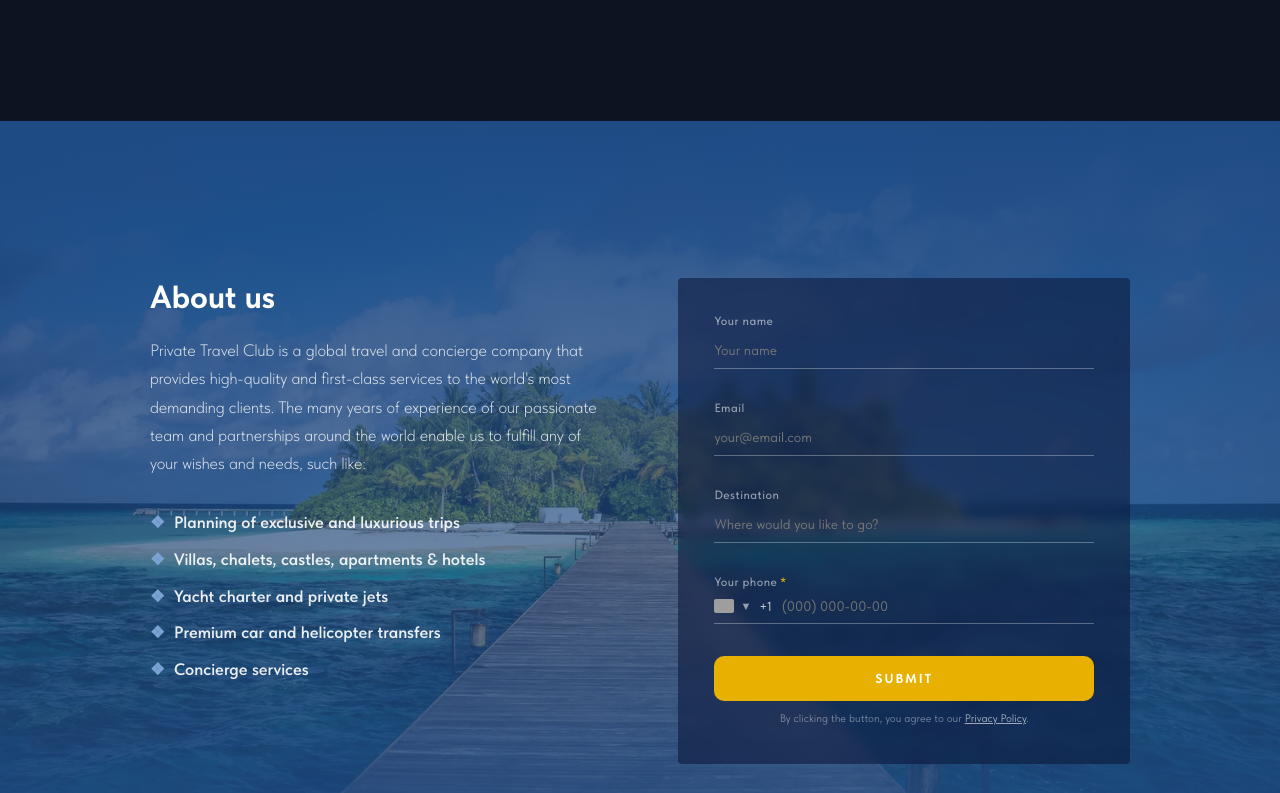
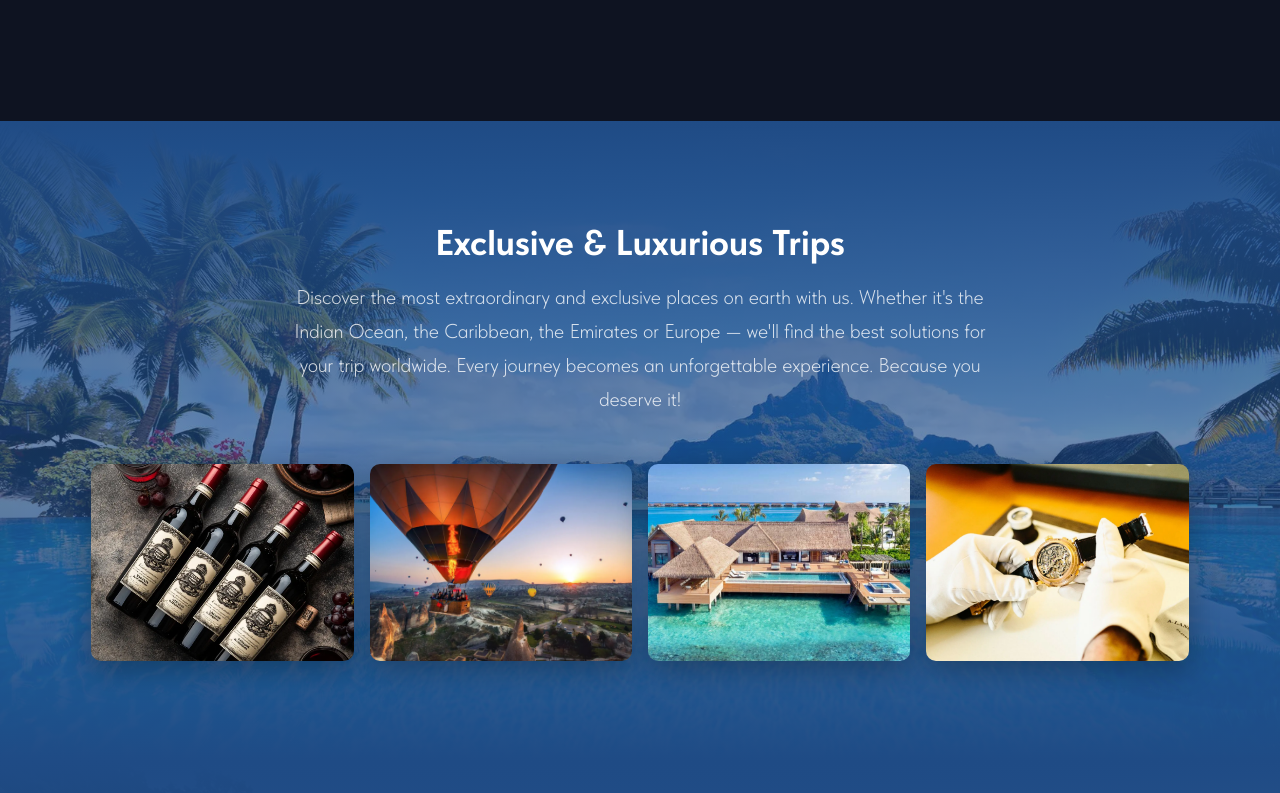
Before and after one commit to deminvv1/Private-Travel-Club, a Next.js app: page /en in a window 1280 px wide. Shown: the part 1947-2740 px from the top of the page. Built offline with nearby package versions, Linux system fonts and the light colour scheme; grey boxes are pictures that could not be loaded.

Commit message:
Add Playfair+Hanken fonts, ServiceCards, PlanTrip sections; remove IntroSection from homepage

```diff
--- a/app/[locale]/page.tsx
+++ b/app/[locale]/page.tsx
@@ -1,7 +1,6 @@
 import type { Metadata } from 'next'
 import Header from '@/components/Header'
 import Hero from '@/components/Hero'
-import IntroSection from '@/components/IntroSection'
 import ServiceSection from '@/components/ServiceSection'
 import GalleryStrip from '@/components/GalleryStrip'
 import WhyUsSection from '@/components/WhyUsSection'
@@ -77,12 +76,6 @@ export default async function HomePage({
         <Hero locale={lang} />
         <ServiceCardsSection locale={lang} />
         <PlanTripSection locale={lang} />
-        <IntroSection
-          title={t.intro.title}
-          body={t.intro.body}
-          items={t.intro.items}
-          locale={lang}
-        />
         <GalleryStrip title={t.gallery.title} body={t.gallery.body} />
         {services.map((service, i) => (
           <ServiceSection key={i} {...service} />
```
